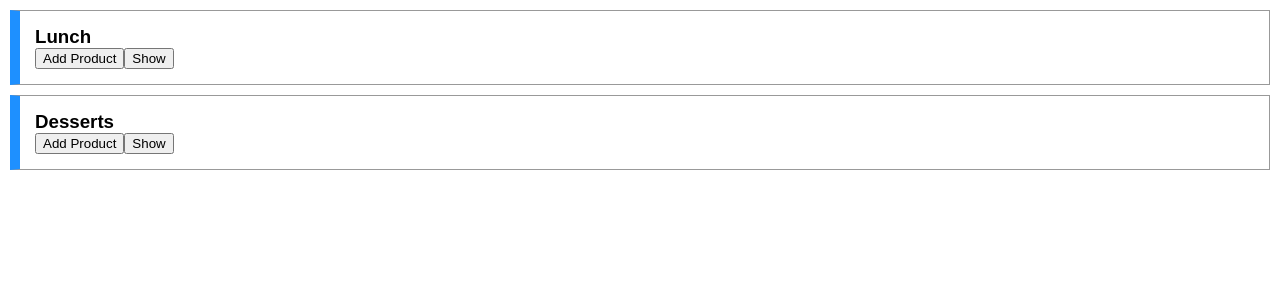
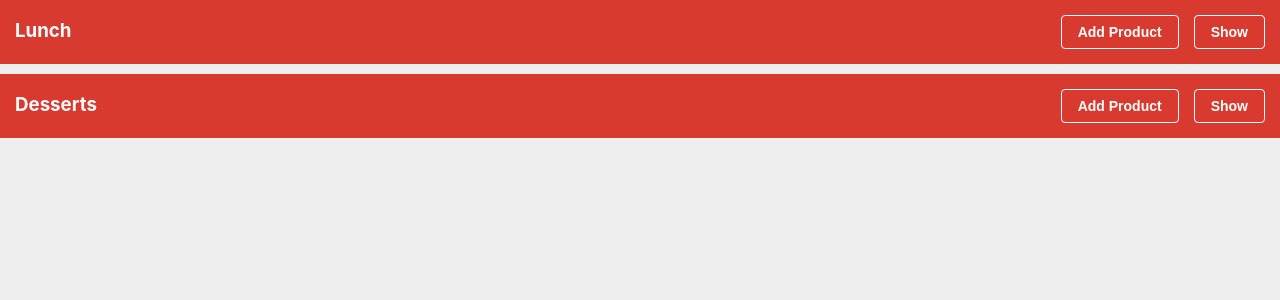
Before and after one commit to patrickcole/react-retail-menu, a React (Create React App) app in the folder editor/: page / in a window 1280 px wide. Shown: the top 300 px of the page. Built offline with nearby package versions, Linux system fonts and the light colour scheme.

Commit message:
Updates styles with design color doc's recommendation

```diff
--- a/editor/src/App.css
+++ b/editor/src/App.css
@@ -1,8 +1,15 @@
+body {
+
+  background-color: #eeeeee;
+  font-family: -apple-system, BlinkMacSystemFont, 'Segoe UI', Roboto, Oxygen, Ubuntu, Cantarell, 'Open Sans', 'Helvetica Neue', sans-serif;
+  margin: 0;
+  padding: 0;
+}
 
 .retail-menu {
 
   list-style-type: none;
-  margin: 10px;
+  margin: 0;
   padding: 0;
 }
 
@@ -15,16 +22,40 @@
 
 .retail-menu__item {
 
-  border: 1px solid #999;
-  border-left: 10px solid dodgerblue;
-  padding: 15px;
+  padding: 0;
   margin-bottom: 10px;
+}
+
+.retail-menu__header {
+
+  display: flex;
+  margin: 0;
+  background-color: #d93a2f;
+  color: #ffffff;
 }
 
 .retail-menu__title {
 
-  margin: 0;
-  padding: 0;
+  flex: 1 1 auto;
+  padding: 0 15px;
+}
+
+.retail-menu__controls {
+
+  flex: 0 0 auto;
+  padding: 15px;
+  display: flex;
+}
+
+  .retail-menu__controls * {
+
+    flex: 0 0 auto;
+    margin: 0 0 0 15px;
+  }
+
+.retail-menu__contents {
+
+  padding: 15px;
 }
 
 .retail-menu__contents--closed {
@@ -43,21 +74,28 @@
 
 .retail-product {
 
-  flex: 0 0 auto;
-  border: 1px solid #999;
-  border-top: 5px solid dodgerblue;
+  flex: 1 1 auto;
   padding: 10px;
-  margin: 10px 10px 10px 0;
+  margin: 10px;
+  background-color: #ffffff;
+  border-radius: 4px;
+  overflow: hidden;
+  box-shadow: 0px 1px 3px 0px rgba(0, 0, 0, 0.2), 0px 1px 1px 0px rgba(0, 0, 0, 0.14), 0px 2px 1px -1px rgba(0, 0, 0, 0.12);
+
+  display: flex;
+  flex-direction: column;
+  align-items: flex-end;
 }
 
-.retail-product:last-child {
+.retail-product__button {
 
-  margin-right: 0;
+  flex: 0 0 auto;
 }
 
 .retail-product__input {
 
   display: flex;
+  width: 100%;
 }
 
 .retail-input {
@@ -65,12 +103,15 @@
   flex: 1 1 auto;
   display: block;
   margin-bottom: 10px;
+  font-family: -apple-system, BlinkMacSystemFont, 'Segoe UI', Roboto, Oxygen, Ubuntu, Cantarell, 'Open Sans', 'Helvetica Neue', sans-serif;
 }
 
 .retail-input--title {
 
   padding: 7px;
   font-size: 16px;
+  border-width: 0;
+  border-bottom: 1px solid #ccc;
 }
 
 .retail-input--description {
@@ -86,3 +127,38 @@
 
   text-align: right;
 }
+
+.retail-menu__button {
+
+  font-size: 0.875rem;
+  background-color: transparent;
+  border: 1px solid #999;
+  border-radius: 4px;
+  padding: 8px 16px;
+  font-weight: 600;
+  cursor: pointer;
+}
+
+  .retail-menu__button--primary {
+
+    border-color: #ffffff;
+    color: #ffffff;
+  }
+
+  .retail-menu__button--primary:hover, .retail-menu__button--primary:active {
+
+    background-color: #ffffff;
+    color: #d93a2f;
+  }
+
+  .retail-menu__button--secondary {
+
+    border-color: #a77749;
+    color: #a77749;
+  }
+
+  .retail-menu__button--secondary:hover, .retail-menu__button--secondary:active {
+
+    background-color: #a77749;
+    color: #ffffff;
+  }
--- a/editor/src/components/Menu.js
+++ b/editor/src/components/Menu.js
@@ -53,10 +53,12 @@ export default class Menu extends Component {
   render() {
     return (
       <li className="retail-menu__item">
-        <h3 className="retail-menu__title">{ this.state.title }</h3>
-        <span className="retail-menu__controls">
-          <button onClick={ this.addProduct }>Add Product</button>
-          <button onClick={ this.toggleExpand }>{ this.state.expanded ? 'Hide' : 'Show' }</button>
+        <span className="retail-menu__header">
+          <h3 className="retail-menu__title">{ this.state.title }</h3>
+          <span className="retail-menu__controls">
+            <button className="retail-menu__button retail-menu__button--primary" onClick={ this.addProduct }>Add Product</button>
+            <button className="retail-menu__button retail-menu__button--primary" onClick={ this.toggleExpand }>{ this.state.expanded ? 'Hide' : 'Show' }</button>
+          </span>
         </span>
         <div className={ this.state.expanded ? 'retail-menu__contents' : 'retail-menu__contents retail-menu__contents--closed' }>
         <ul className="retail-menu__products">
--- a/editor/src/components/Product.js
+++ b/editor/src/components/Product.js
@@ -34,7 +34,7 @@ export default class Product extends Component {
         <Input type="title" onInputUpdate={ this.updateProduct } value={ this.state.title } />
         <Input type="description" onInputUpdate={ this.updateProduct } value={ this.state.description } />
         <Input type="price" onInputUpdate={ this.updateProduct } value={ this.state.price } />
-        <button onClick={this.deleteProduct}>Delete</button>
+        <button className="retail-product__button retail-menu__button retail-menu__button--secondary" onClick={this.deleteProduct}>Delete</button>
       </li>
     )
   }
```
